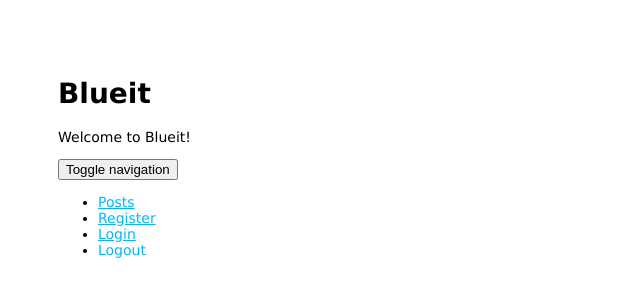
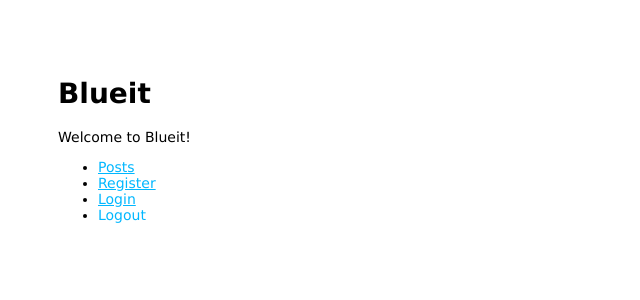
Before and after one commit to Damonkala/redditclone, a Node server app: page / in a window 1280 px wide. Shown: the top 300 px of the page, without its empty margins (0-640 px from the left). Run offline with Node 20, Linux system fonts and the light colour scheme; some libraries are stand-ins or nearby versions.

Commit message:
Remove navbar collapse

```diff
--- a/views/index.ejs
+++ b/views/index.ejs
@@ -9,10 +9,6 @@
     <h1><%= title %></h1>
     <p>Welcome to <%= title %>!</p>
     <nav ng-controller="navCtrl" class="navbsar navbar-default">
-       <div class="container-fluid">
-         <div class="navbar-header">
-           <button type="button" data-toggle="collapse" data-target="#nav-collapse" aria-expanded="false" class="navbar-toggle collapsed"><span class="sr-only">Toggle navigation</span><span class="icon-bar"></span><span class="icon-bar"></span><span class="icon-bar"></span></button><a ui-sref="home" class="navbar-brand"></a>
-         </div>
          <div id="nav-collapse" class="collapse navbar-collapse">
            <ul class="nav navbar-nav navbar-right">
              <li><a ui-sref="posts.index" id="postsLink">Posts</a></li>
```
